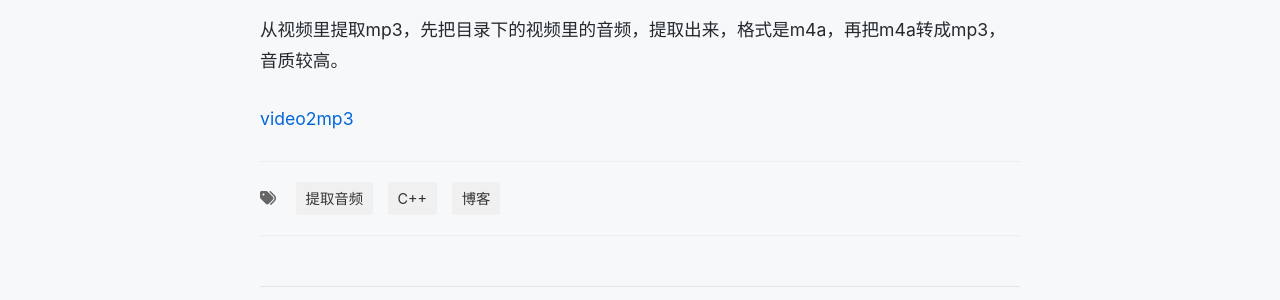
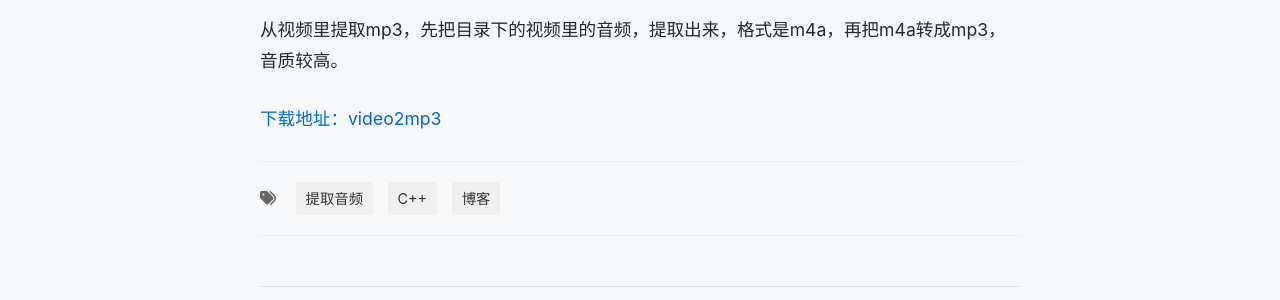
Before and after one commit to Yoncms/yoncms.github.io, a Jekyll site: the page built from _posts/2026-08-19-video-to-mp3.md, in a window 1280 px wide. Shown: the part 815-1115 px from the top of the page. Built offline with Jekyll 4.4.1, drawn with Linux system fonts in a browser that asks for light colours; comment, search, counter and statistics services are not loaded.

Commit message:
Update 2026-08-19-video-to-mp3.md

```diff
--- a/_posts/2026-08-19-video-to-mp3.md
+++ b/_posts/2026-08-19-video-to-mp3.md
@@ -9,4 +9,4 @@ featured_image: /assets/images/article49.jpg
 从视频里提取mp3，先把目录下的视频里的音频，提取出来，格式是m4a，再把m4a转<!--more-->成mp3，音质较高。<!--more-->
 
 
-<a href="https://github.com/Yoncms/video2mp3">video2mp3</a>
+<a href="https://github.com/Yoncms/video2mp3">下载地址：video2mp3</a>
```
